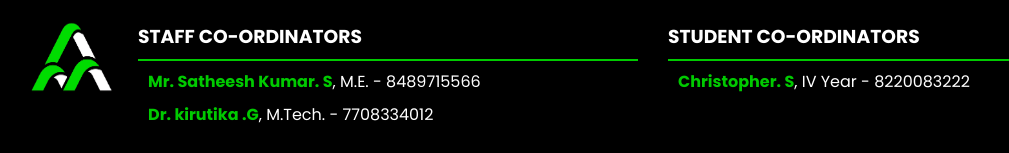
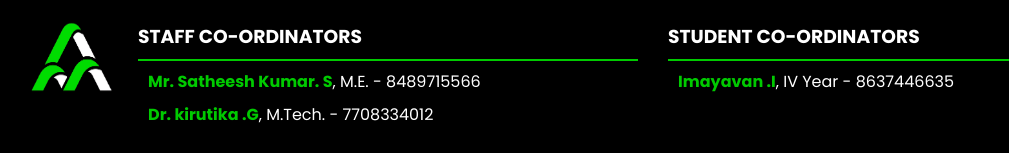
Before and after one commit to Rakesh7890v/AgriTech, a React (Vite) app in the folder frontend/: page / in a window 1280 px wide. Shown: the part 6739-6892 px from the top of the page, without its empty margins (37-1046 px from the left). Built offline with nearby package versions, Linux system fonts and the light colour scheme.

Commit message:
contact update

```diff
--- a/frontend/src/components/Footer.jsx
+++ b/frontend/src/components/Footer.jsx
@@ -19,7 +19,7 @@ const Footer = () => {
                     <div className="student-coordinators">
                     <h3>STUDENT CO-ORDINATORS</h3>
                     <ul>
-                        <li><span className="name">Christopher. S</span>, IV Year - <span className="phone">8220083222</span></li>
+                        <li><span className="name">Imayavan .I</span>, IV Year - <span className="phone">8637446635</span></li>
                     </ul>
                     </div>
                 </div>
```
